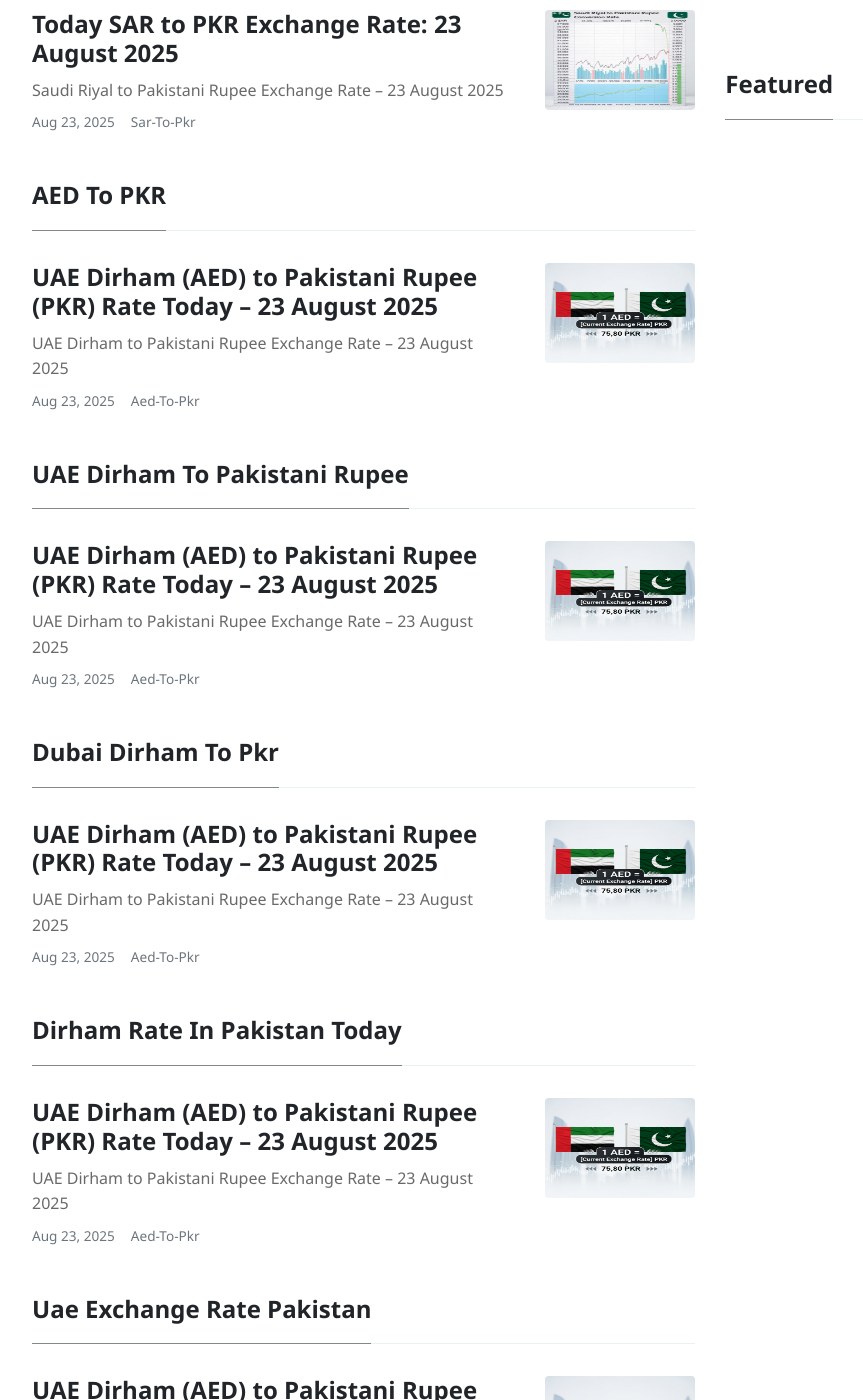
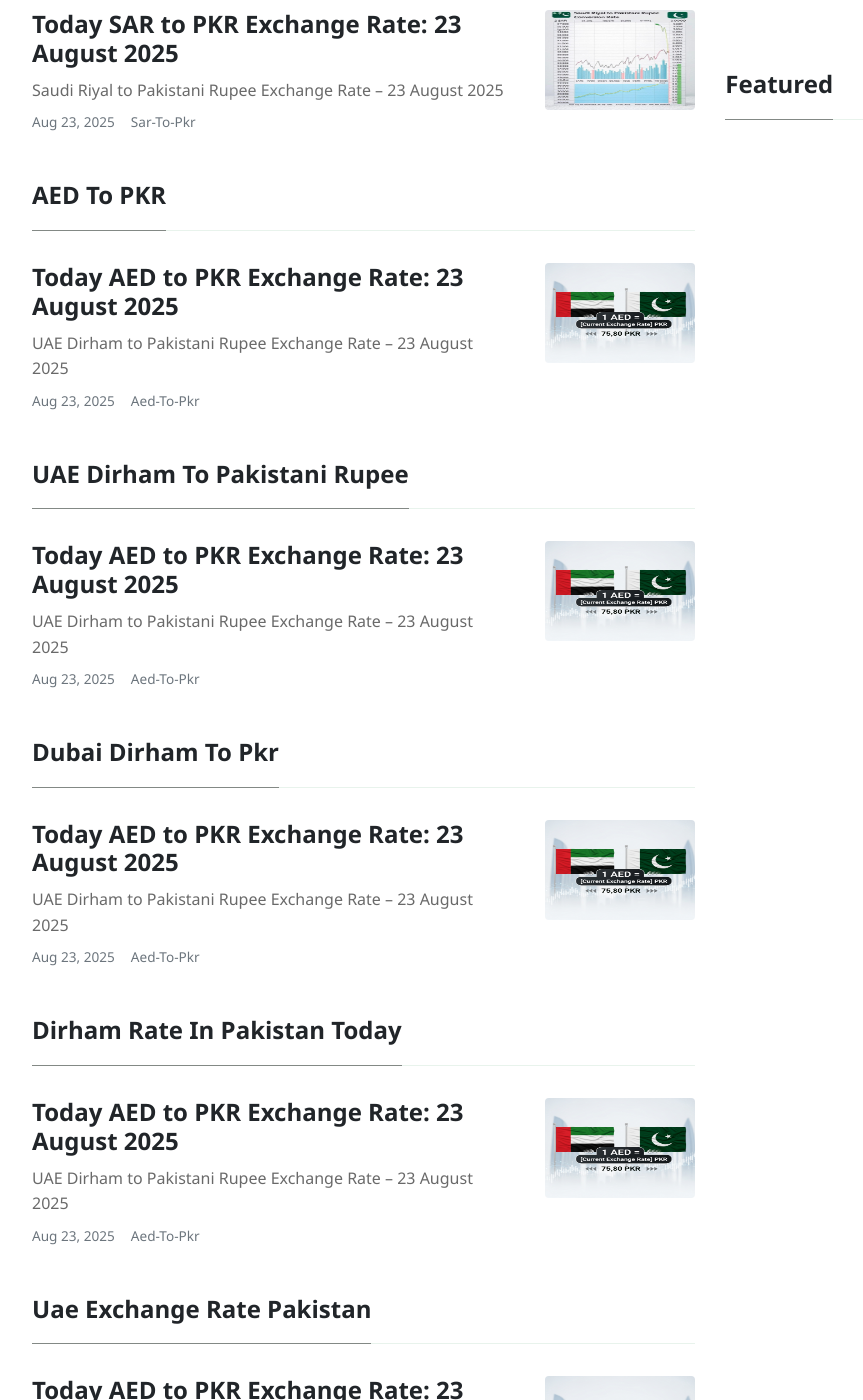
Before and after one commit to mlcom/mlcom.github.io, a Jekyll site: the page built from _pages/tags.html, in a window 1280 px wide and 1400 px high, scrolled down 7869 px. Shown: the whole window, without its empty margins (103-966 px from the left). Built offline with Jekyll 4.4.1, drawn with Linux system fonts in a browser that asks for light colours; nearby versions of some CDN libraries; some of the changed text lies outside the part shown.

Commit message:
Automated: Update currency rates and generate daily posts

```diff
--- a/_data/rates.yml
+++ b/_data/rates.yml
@@ -1,4 +1,4 @@
-last_updated_utc: '2025-08-23T12:46:42.678567+00:00'
+last_updated_utc: '2025-08-23T16:26:41.288354+00:00'
 rates:
   AED: 3.6725
   AFN: 68.7578
--- a/_posts/2025-08-23-today-uae-dirham-to-pkr-exchange-rate-august-2025-prices-updated-aed-to-pkr.md
+++ b/_posts/2025-08-23-today-uae-dirham-to-pkr-exchange-rate-august-2025-prices-updated-aed-to-pkr.md
@@ -1,6 +1,6 @@
 ---
 layout: post
-title:  'UAE Dirham (AED) to Pakistani Rupee (PKR) Rate Today – 23 August 2025'
+title:  'Today AED to PKR Exchange Rate: 23 August 2025'
 author: jane
 categories: [ aed-to-pkr ]
 image: assets/images/aed-to-pkr-rate-today.jpg
--- a/_posts/2025-08-23-today-us-dollar-to-pkr-exchange-rate-august-2025-prices-updated-usd-to-pkr.md
+++ b/_posts/2025-08-23-today-us-dollar-to-pkr-exchange-rate-august-2025-prices-updated-usd-to-pkr.md
@@ -1,6 +1,6 @@
 ---
 layout: post
-title:  'Live US Dollar to Pakistani Rupee Rate on 23 August 2025'
+title:  'Today USD to PKR Exchange Rate: 23 August 2025'
 author: jane
 categories: [ usd-to-pkr ]
 image: assets/images/usd-to-pkr-rate-today.jpg
```
